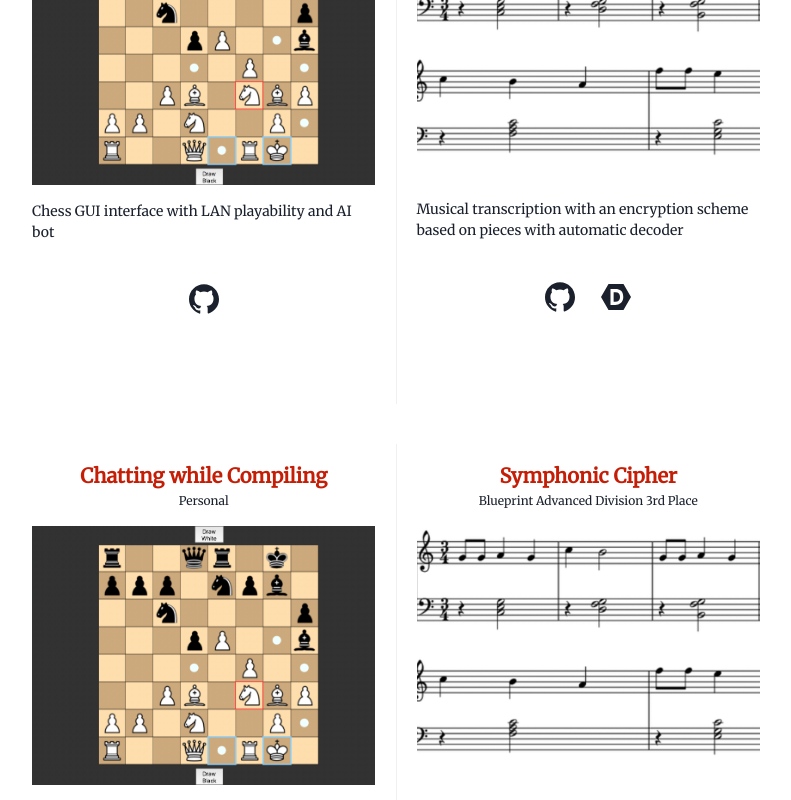
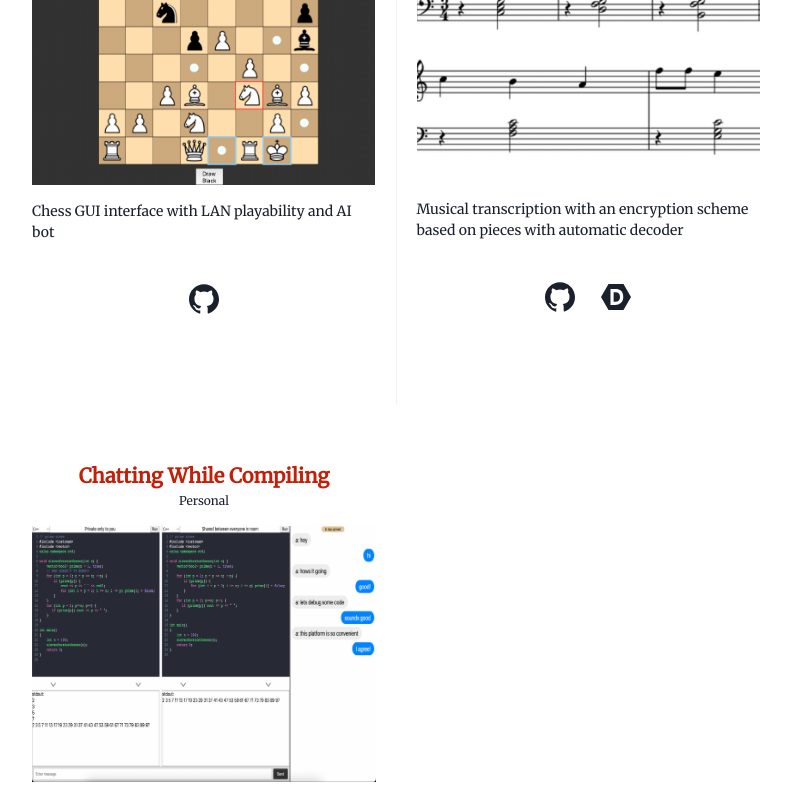
Before and after one commit to tommyhe6/personal-website, a Next.js app: page /projects in a window 1280 px wide. Shown: the part 1500-2300 px from the top of the page, without its empty margins (244-1035 px from the left). Built offline with nearby package versions, Linux system fonts and the light colour scheme.

Commit message:
projects transformation

```diff
--- a/pages/projects.tsx
+++ b/pages/projects.tsx
@@ -6,61 +6,107 @@ import { SiNextdotjs, SiFlask, SiExpress, SiTensorflow, SiDevpost, SiGithub  } f
 import { BsBoxArrowUpRight } from "react-icons/bs";
 
 const projects: NextPage = () => {
-    return (
-        <VStack spacing="5vh">
-            <Heading as="h1" size="lg">
-                Selected Projects
-            </Heading>
-            <Flex w="60vw" direction="row" justifyContent="space-between">
-                <Project title="ThreatMap" context="Hacktech top 3 ML hack" desc="Scrapes news articles to find high risk locations and levels of danger to help user safety through web app" time="May 2022" img="/projects/ThreatMap.png" techIcons={[
+    const projects: JSX.Element[] = [
+        { id : "ThreatMap", value : <Project
+            title="ThreatMap"
+            context="Hacktech top 3 ML hack"
+            desc="Scrapes news articles to find high risk locations and levels of danger to help user safety through web app"
+            time="May 2022"
+            img="/projects/ThreatMap.png"
+            techIcons={[
                 <SiNextdotjs key={0} />,
                 <SiFlask key={1} />,
-                ]} demos={[
+            ]}
+            demos={[
                 <NavItemIcon key={0} label="github" icon={<SiGithub />} url="https://github.com/jezheng20/ThreatMap" />,
                 <NavItemIcon key={1} label="demo" icon={<BsBoxArrowUpRight />} url="" />,
                 <NavItemIcon key={2} label="devpost" icon={<SiDevpost />} url= "https://devpost.com/software/threatmap-p1fk0h"/>,
             ]} />
-                <Divider orientation="vertical"/>
-                <Project title="TikTok Dancer Trainer" context="McHacks best game dev hack" desc="Gives live feedback for similarity between user’s dance and target dance through web app" time="Jan. 2021" img="/projects/TikTok.png" techIcons={[
+        },
+        { id : "TikTok Dance Trainer", value : <Project
+            title="TikTok Dancer Trainer"
+            context="McHacks best game dev hack"
+            desc="Gives live feedback for similarity between user’s dance and target dance through web app"
+            time="Jan. 2021"
+            img="/projects/TikTok.png"
+            techIcons={[
                 <SiTensorflow key={0} />,
                 <SiExpress key={1} />,
             ]} demos={[
                 <NavItemIcon key={0} label="github" icon={<SiGithub />} url="https://github.com/nkkoran/TikTokDanceTrainer" />,
                 <NavItemIcon key={1} label="devpost" icon={<SiDevpost />} url="https://devpost.com/software/tiktok-dance-trainer" />,
             ]} />
-            </Flex>
-            <Flex w="60vw" direction="row" justifyContent="space-between">
-                <Project title="Virtual Learning Toolbox" context="HackMIT Top 8" desc="Toolbox for improved online learning including a virtual whiteboard, gesture detection, and automatic verbal comparison" time="Sept. 2020" img="/projects/Virtual.png" demos={[
+        },
+        { id : "Virtual Learning Toolbox", value : <Project
+            title="Virtual Learning Toolbox"
+            context="HackMIT Top 8"
+            desc="Toolbox for improved online learning including a virtual whiteboard, gesture detection, and automatic verbal comparison"
+            time="Sept. 2020"
+            img="/projects/Virtual.png"
+            demos={[
                 <NavItemIcon key={0} label="github" icon={<SiGithub />} url="https://github.com/SooshiCircle/virtualclasstools" />,
             ]}/>
-                <Divider orientation="vertical"/>
-                <Project title="Personal Website" context="Personal" desc="Current Personal Website, used as a resume, contact, and blog" time="Aug. 2022" img="/projects/Personal.png" demos={[
+        },
+        { id : "Personal Website", value : <Project
+            title="Personal Website"
+            context="Personal"
+            desc="Current Personal Website, used as a resume, contact, and blog"
+            time="Aug. 2022"
+            img="/projects/Personal.png"
+            demos={[
                 <NavItemIcon key={0} label="github" icon={<SiGithub />} url="https://github.com/THe142857/personal-website" />,
                 <NavItemIcon key={1} label="demo" icon={<BsBoxArrowUpRight />} url="/" />,
 
             ]} />
-            </Flex>
-            <Flex w="60vw" direction="row" justifyContent="space-between">
-                <Project title="Chess logic & GUI with AI bot" context="Personal" desc="Chess GUI interface with LAN playability and AI bot" time="2019" img="/projects/Chess.png" demos={[
+        },
+        { id : "Chess logic & GUI with AI bot", value : <Project
+            title="Chess logic & GUI with AI bot"
+            context="Personal"
+            desc="Chess GUI interface with LAN playability and AI bot"
+            time="2019"
+            img="/projects/Chess.png"
+            demos={[
                 <NavItemIcon key={0} label="github" icon={<SiGithub />} url="https://github.com/THe142857/Chess" />,
             ]}/>
-                <Divider orientation="vertical"/>
-                <Project title="Symphonic Cipher" context="Blueprint Advanced Division 3rd Place" desc="Musical transcription with an encryption scheme based on pieces with automatic decoder" time="Feb. 2020" img="/projects/Musical.png" demos={[
+        },
+        { id : "Symphonic Cipher", value : <Project title="Symphonic Cipher"
+            context="Blueprint Advanced Division 3rd Place"
+            desc="Musical transcription with an encryption scheme based on pieces with automatic decoder"
+            time="Feb. 2020" img="/projects/Musical.png"
+            demos={[
                 <NavItemIcon key={0} label="github" icon={<SiGithub />} url="https://github.com/meganfrisella/blueprint2020" />,
                 <NavItemIcon key={1} label="devpost" icon={<SiDevpost />} url= "https://devpost.com/software/music-transcription-encryption-and-decryption"/>,
             ]} />
-            </Flex>
-            <Flex w="60vw" direction="row" justifyContent="space-between">
-                <Project title="Chatting while Compiling" context="Personal" desc="Web app that allows users to chat in private room with live code
-sharing and compilation" time="2021" img="/projects/Chess.png" demos={[
+        },
+        { id : "Chatting While Compiling", value: <Project
+            title="Chatting While Compiling"
+            context="Personal"
+            desc="Web app that allows users to chat in private room with live code sharing and compilation"
+            time="2021"
+            img="/projects/Compile.png"
+            demos={[
                 <NavItemIcon key={0} label="github" icon={<SiGithub />} url="https://github.com/THe142857/Chatting-while-Compiling" />,
             ]}/>
-                <Divider orientation="vertical"/>
-                <Project title="Symphonic Cipher" context="Blueprint Advanced Division 3rd Place" desc="Musical transcription with an encryption scheme based on pieces with automatic decoder" time="Feb. 2020" img="/projects/Musical.png" demos={[
-                    <NavItemIcon key={0} label="github" icon={<SiGithub />} url="https://github.com/meganfrisella/blueprint2020" />,
-                    <NavItemIcon key={1} label="devpost" icon={<SiDevpost />} url= "https://devpost.com/software/music-transcription-encryption-and-decryption"/>,
-                ]} />
+        },
+    ];
+
+    const projectsTranform = projects.reduce(
+        (ret, cur, i) =>
+            (i % 2 == 0 ? ret.push([cur]) : ret[ret.length - 1].push(cur)) && ret
+        , []);
+
+    return (
+        <VStack spacing="5vh">
+            <Heading as="h1" size="lg">
+                Selected Projects
+            </Heading>
+            {projectsTranform.map(([i1, i2]) =>
+            <Flex key = {`${i1.id} ${i2 ? i2.id : ""}`} w="60vw" direction="row" justifyContent="space-between">
+                {i1.value}
+                {i2 ? <Divider orientation="vertical"/> : ""}
+                {i2 ? i2.value : ""}
             </Flex>
+            )}
         </VStack>
     );
 };
```
Also changed, not shown: public/projects/Compile.png (added). Lines whose indentation alone changed are shown as unchanged.
